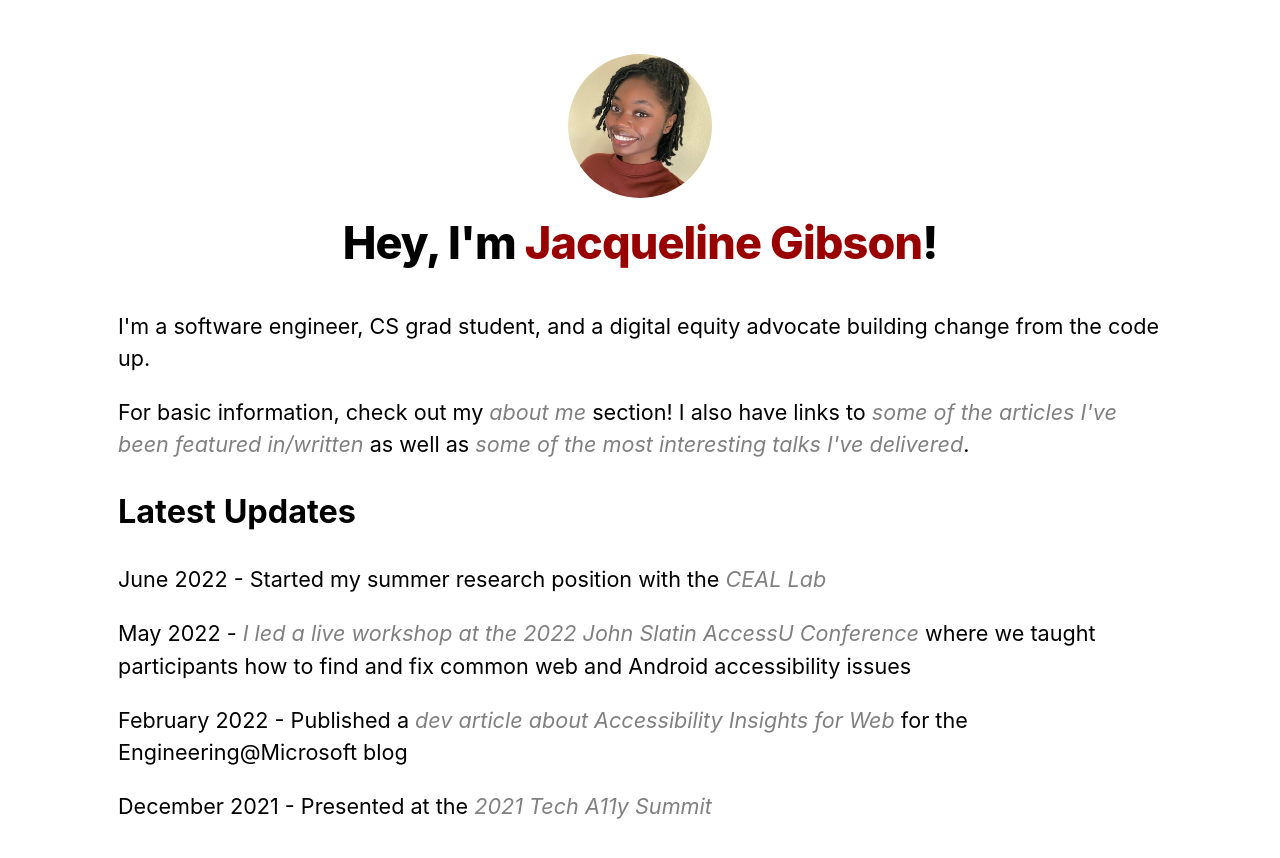
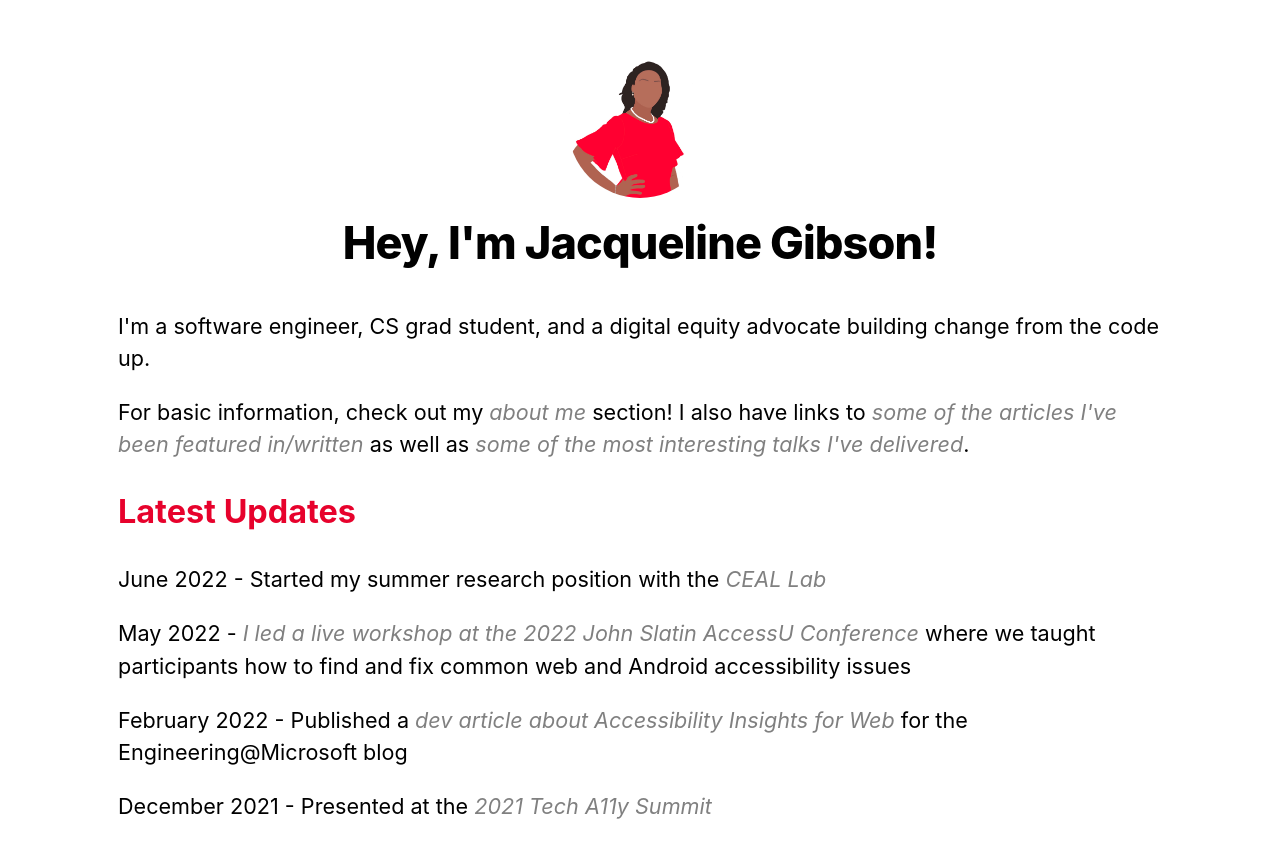
Before and after one commit to JGibson2019/JGibson2019.github.io, a Next.js app in the folder nextjs-blog/: page / in a window 1280 px wide. Shown: the top 858 px of the page. Built offline with nearby package versions, Linux system fonts and the light colour scheme.

Commit message:
changes to which headings are red also added the minimalist icon

```diff
--- a/nextjs-blog/components/layout.js
+++ b/nextjs-blog/components/layout.js
@@ -30,13 +30,13 @@ export default function Layout({ children, home }) {
           <>
             <Image
               priority
-              src="/images/jcg_casual.jpg"
+              src="/images/pearls_crop.jpg"
               className={utilStyles.borderCircle}
               height={144}
               width={144}
               alt={name}
             />
-            <h1 className={utilStyles.heading2Xl}>Hey, I'm <span className={utilStyles.emphasizeText}>{name}</span>!</h1>
+            <h1 className={utilStyles.heading2Xl}>Hey, I'm {name}!</h1>
           </>
         ) : (
           <>
@@ -44,7 +44,7 @@ export default function Layout({ children, home }) {
               <a>
                 <Image
                   priority
-                  src="/images/jcg_casual.jpg"
+                  src="/images/pearls_crop.jpg"
                   className={utilStyles.borderCircle}
                   height={108}
                   width={108}
--- a/nextjs-blog/pages/about.js
+++ b/nextjs-blog/pages/about.js
@@ -1,6 +1,7 @@
 import Link from 'next/link';
 import Head from 'next/head';
 import Layout from '../components/layout';
+import utilStyles from '../styles/utils.module.css';
 
 
 export default function AboutMe() {
@@ -9,7 +10,7 @@ export default function AboutMe() {
         <Head>
             <title>About Jacqueline</title>
         </Head>
-            <h1>Some basic information about me</h1>
+            <h1 className={utilStyles.emphasizeText}>Some basic information about me</h1>
             <p>I'm a Digital Equity Advocate &amp; Software Engineer building change from the code up. I'm interested in leveraging technology for social good, particularly identifying ways in which current technology maintains social inequities and working to eliminate these biases. Ultimately, I strive to understand what is necessary to create systems that everyone, regardless of ability, can use with ease.</p>
 
             <p>For undergrad, I attended The University of Texas at Austin, where I was advised by Professor Simone Browne and mentored by Professor Alison Norman. I graduated with dual degrees in Computer Science and African &amp; African Diaspora Studies; I also completed a minor in Human Computer Interaction.</p>
--- a/nextjs-blog/pages/articles.js
+++ b/nextjs-blog/pages/articles.js
@@ -1,5 +1,6 @@
 import Head from 'next/head';
 import Layout from '../components/layout';
+import utilStyles from '../styles/utils.module.css';
 
 
 export default function Articles() {
@@ -8,7 +9,7 @@ export default function Articles() {
         <Head>
             <title>Articles | Jacqueline</title>
         </Head>
-            <h1>Articles</h1>
+            <h1 className={utilStyles.emphasizeText}>Articles</h1>
                 <h2>Articles/Blog posts I've written</h2>
                     <h3><a href="https://devblogs.microsoft.com/engineering-at-microsoft/accessibility-insights-for-web/">Accessibility Insights for Web</a></h3>
                         <p>This article written for the Engineering@Microsoft blog introduces users to the Accessibility Insights for Web extension</p>
--- a/nextjs-blog/pages/index.js
+++ b/nextjs-blog/pages/index.js
@@ -26,7 +26,7 @@ export default function Home() {
               </Link>.
         </p>
 
-        <h2>Latest Updates</h2>
+        <h2 className={utilStyles.emphasizeText}>Latest Updates</h2>
           <p>June 2022 - Started my summer research position with the <a href="https://ceal.cs.columbia.edu/">CEAL Lab</a></p>
           <p>May 2022 - <a href="https://knowbility.org/programs/accessu-2022/accessibility-insights-web-and-android-development-with-accessibility-in-mind">I led a live workshop at the 2022 John Slatin AccessU Conference</a> where we taught participants how to find and fix common web and Android accessibility issues</p>
           <p>February 2022 - Published a <a href="https://devblogs.microsoft.com/engineering-at-microsoft/accessibility-insights-for-web/">dev article about Accessibility Insights for Web</a> for the Engineering@Microsoft blog</p>
--- a/nextjs-blog/pages/talks.js
+++ b/nextjs-blog/pages/talks.js
@@ -9,7 +9,7 @@ export default function Talks() {
         <Head>
             <title>Talks | Jacqueline</title>
         </Head>
-            <h1>Talks and Podcasts</h1>
+            <h1 className={utilStyles.emphasizeText}>Talks and Podcasts</h1>
             <p>One of the best ways to advocate for the subjects I'm passionate about is by giving a talk (or two)! While I'm still new to the conference circuit, here are some of the talks I've given grouped by the topics they relate to:</p>
             <h2>Race and Technology</h2>
             <h3>For Us, Without Us: Addressing Tech's Shortcomings in Creating Equity for Black People</h3>
--- a/nextjs-blog/styles/utils.module.css
+++ b/nextjs-blog/styles/utils.module.css
@@ -26,7 +26,7 @@
   }
 
   .emphasizeText {
-      color: #990000;
+      color: #E7022C;
   }
 
   .borderCircle {
```
Also changed, not shown: nextjs-blog/public/images/glasses_full.JPG (added), nextjs-blog/public/images/pearls_crop.JPG (added).
